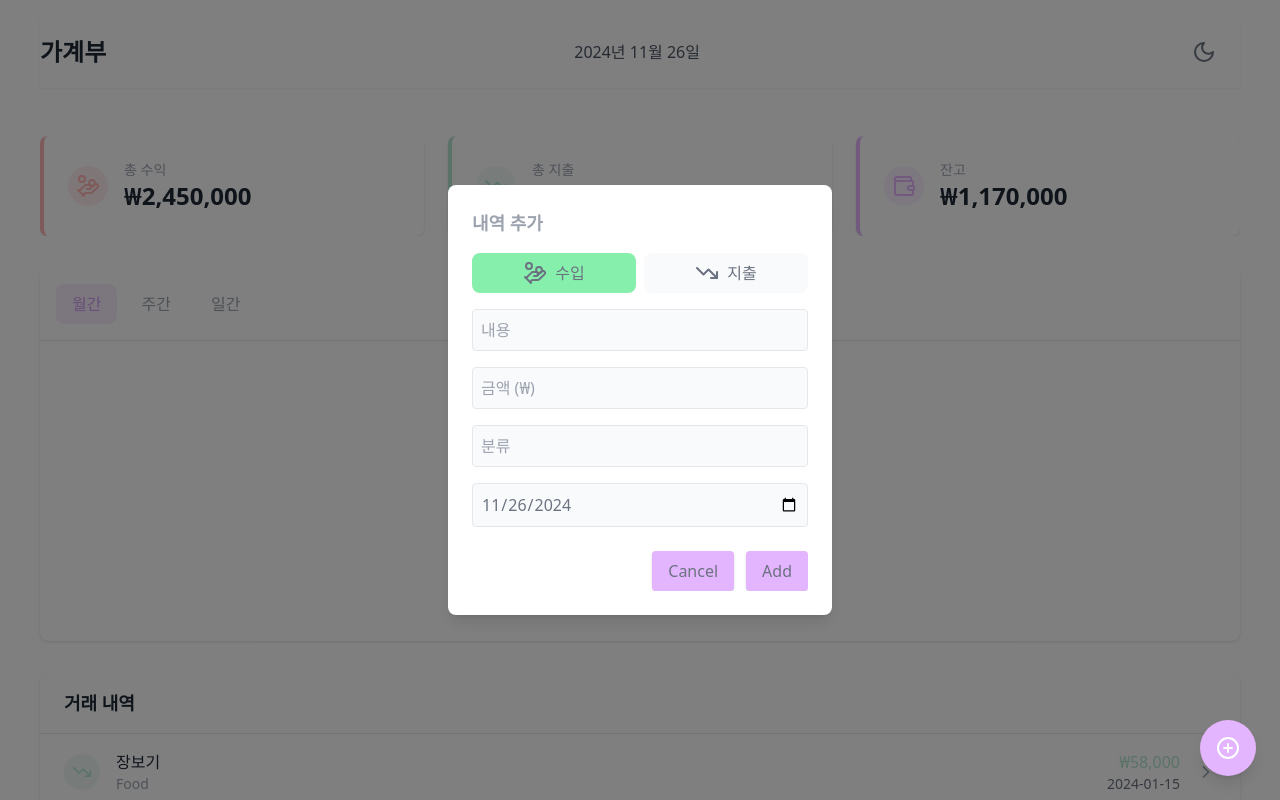
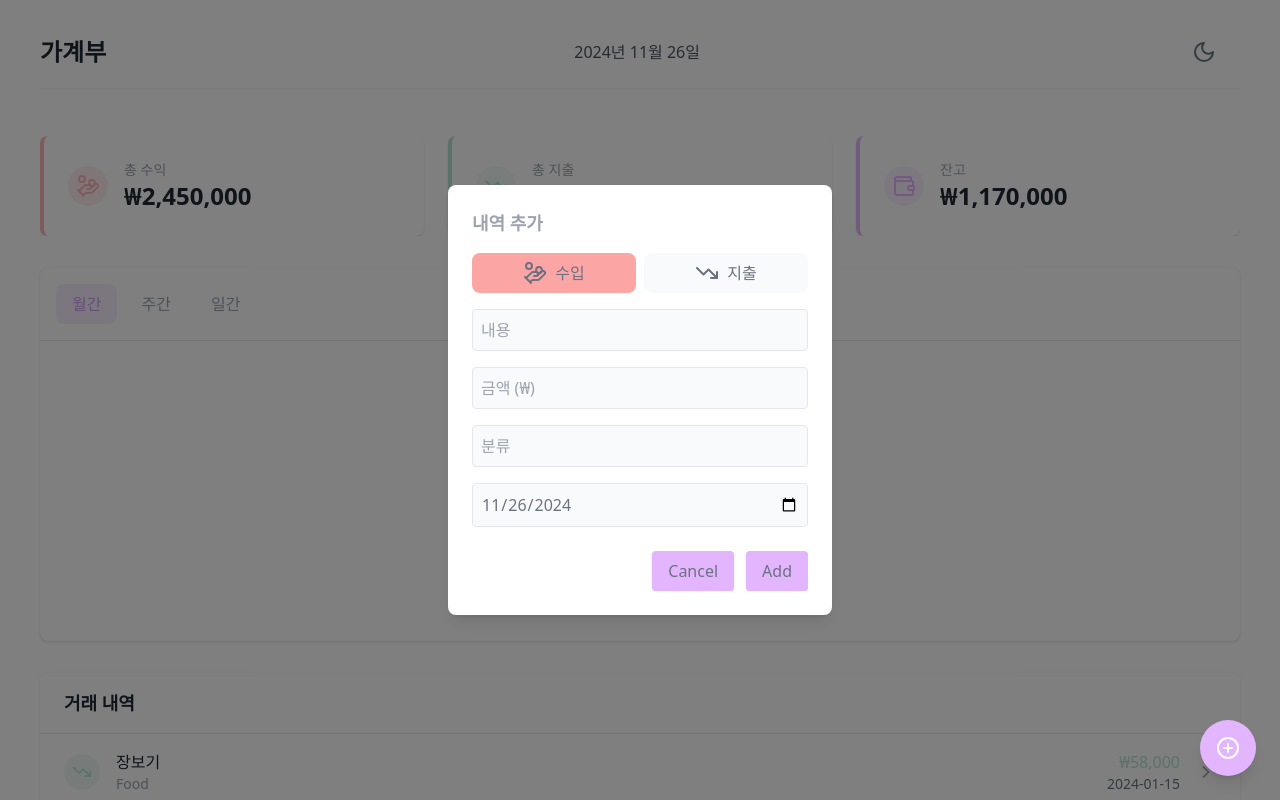
Before and after one commit to Lumire-ee/budget_book, a React (Create React App) app: page / in a window 1280 px wide. Both pictures are taken after a click on the button 1228 px from the left and 748 px from the top of the page. Shown: the top 800 px of the page. Built offline with nearby package versions, Linux system fonts and the light colour scheme.

Commit message:
design: 모달창에서 수입/지출 버튼의 색상 변경
일관성을 위해 버튼 클릭 시 배경 색 변경

```diff
--- a/src/components/Modal.js
+++ b/src/components/Modal.js
@@ -45,7 +45,7 @@ export default function Modal({ onAddTransaction, onClose }) {
           <button
             className={`flex items-center justify-center gap-x-2 w-full py-2 mr-2 rounded-lg ${
               transactionType === "income"
-                ? "bg-green-300"
+                ? "bg-red-300"
                 : "bg-gray-50 dark:bg-gray-300"
             }`}
             onClick={() => handleTypeChange("income")}
@@ -56,7 +56,7 @@ export default function Modal({ onAddTransaction, onClose }) {
           <button
             className={`flex items-center justify-center gap-x-2 w-full py-2 rounded-lg ${
               transactionType === "expense"
-                ? "bg-red-300"
+                ? "bg-green-300"
                 : "bg-gray-50 dark:bg-gray-300"
             }`}
             onClick={() => handleTypeChange("expense")}
```
